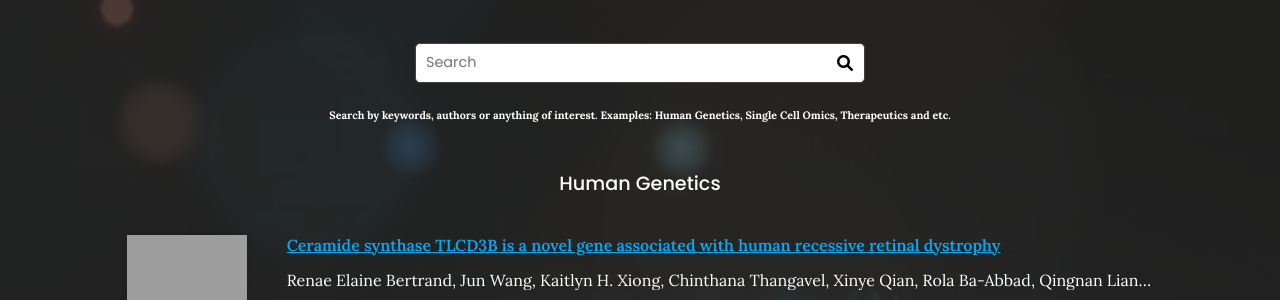
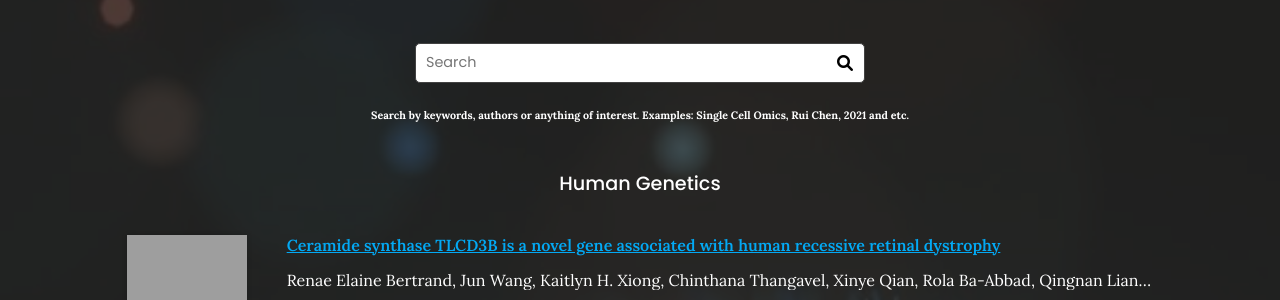
Before and after one commit to wmeng1018/Chen-lab-website, a Jekyll site: the page built from publication/index.md, in a window 1280 px wide and 900 px high. Shown: the part 295-595 px from the top of the window. Built offline with Jekyll 4.4.1, drawn with Linux system fonts in a browser that asks for light colours; grey boxes are pictures that could not be loaded.

Commit message:
Update index.md

```diff
--- a/publication/index.md
+++ b/publication/index.md
@@ -11,7 +11,7 @@ nav:
 {% include section.html background="images/banner.jpg" dark=true%}
 
 {% include search-box.html %}
-###### Search by keywords, authors or anything of interest. Examples: Human Genetics, Single Cell Omics, Therapeutics and etc.
+###### Search by keywords, authors or anything of interest. Examples: Single Cell Omics, Rui Chen, 2021 and etc.
  {:.center}
 
 {% include search-info.html %}
```
